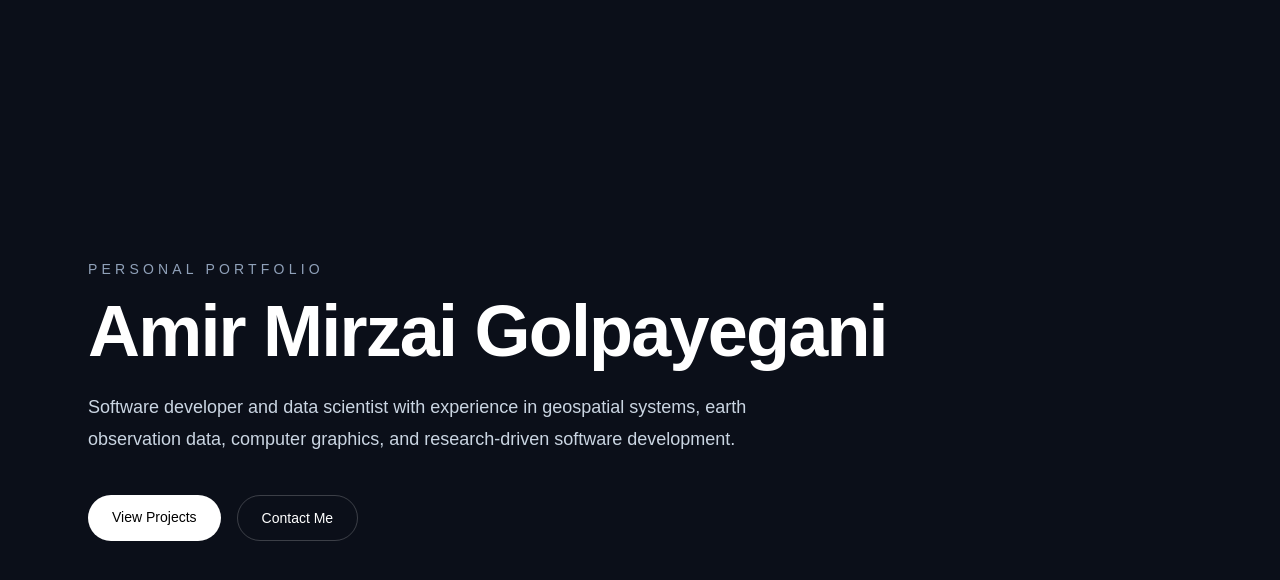
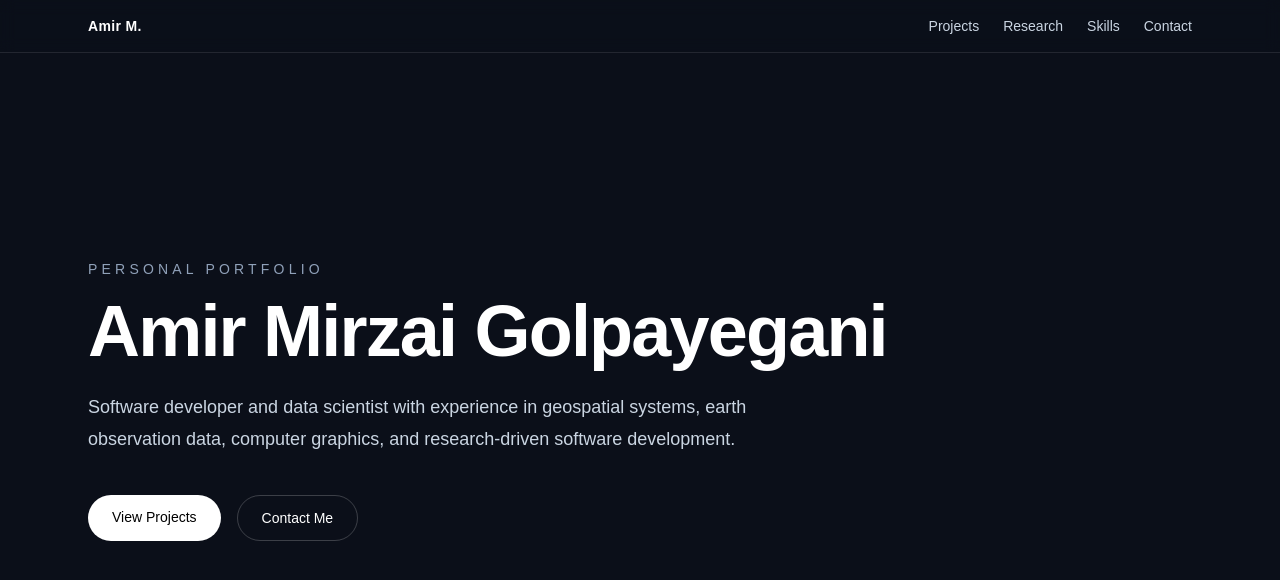
Before and after one commit to amirgolpaa24/amir-portfolio, a Next.js app: page / in a window 1280 px wide. Shown: the top 580 px of the page. Built offline with nearby package versions, Linux system fonts and the light colour scheme.

Commit message:
Add navbar component

```diff
--- a/src/app/page.tsx
+++ b/src/app/page.tsx
@@ -1,8 +1,10 @@
+import Navbar from "@/components/layout/Navbar";
 import Hero from "@/components/sections/Hero";
 
 export default function Home() {
   return (
     <main className="min-h-screen bg-[#0b0f19] text-white">
+      <Navbar />
       <Hero />
     </main>
   );
--- /dev/null
+++ b/src/components/layout/Navbar.tsx
@@ -0,0 +1,30 @@
+const navItems = [
+  { label: "Projects", href: "#projects" },
+  { label: "Research", href: "#research" },
+  { label: "Skills", href: "#skills" },
+  { label: "Contact", href: "#contact" },
+];
+
+export default function Navbar() {
+  return (
+    <header className="fixed left-0 top-0 z-50 w-full border-b border-white/10 bg-[#0b0f19]/80 backdrop-blur">
+      <nav className="mx-auto flex max-w-6xl items-center justify-between px-6 py-4">
+        <a href="#" className="text-sm font-semibold tracking-wide text-white">
+          Amir M.
+        </a>
+
+        <div className="hidden items-center gap-6 md:flex">
+          {navItems.map((item) => (
+            <a
+              key={item.href}
+              href={item.href}
+              className="text-sm text-slate-300 transition hover:text-white"
+            >
+              {item.label}
+            </a>
+          ))}
+        </div>
+      </nav>
+    </header>
+  );
+}
```
